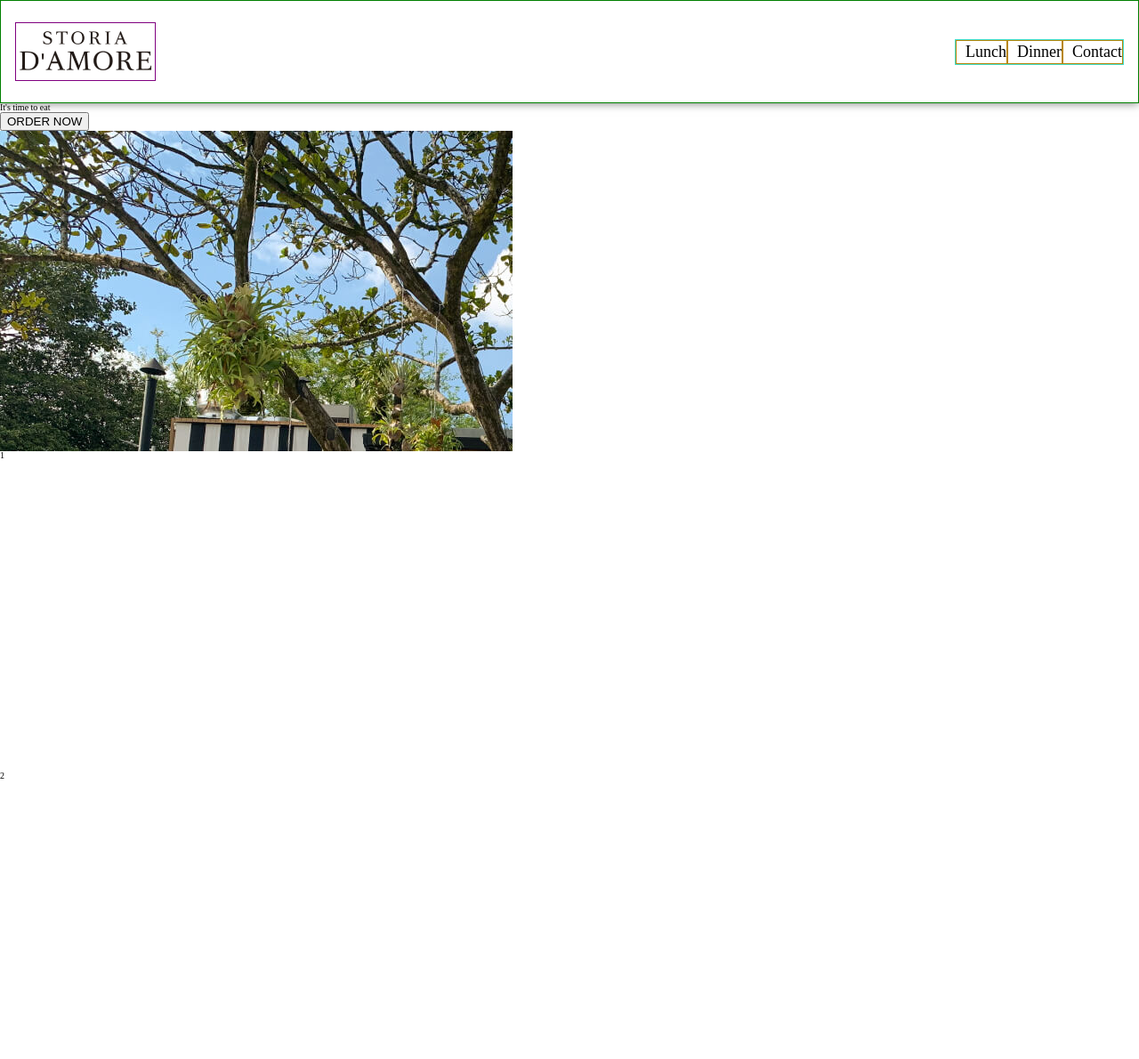
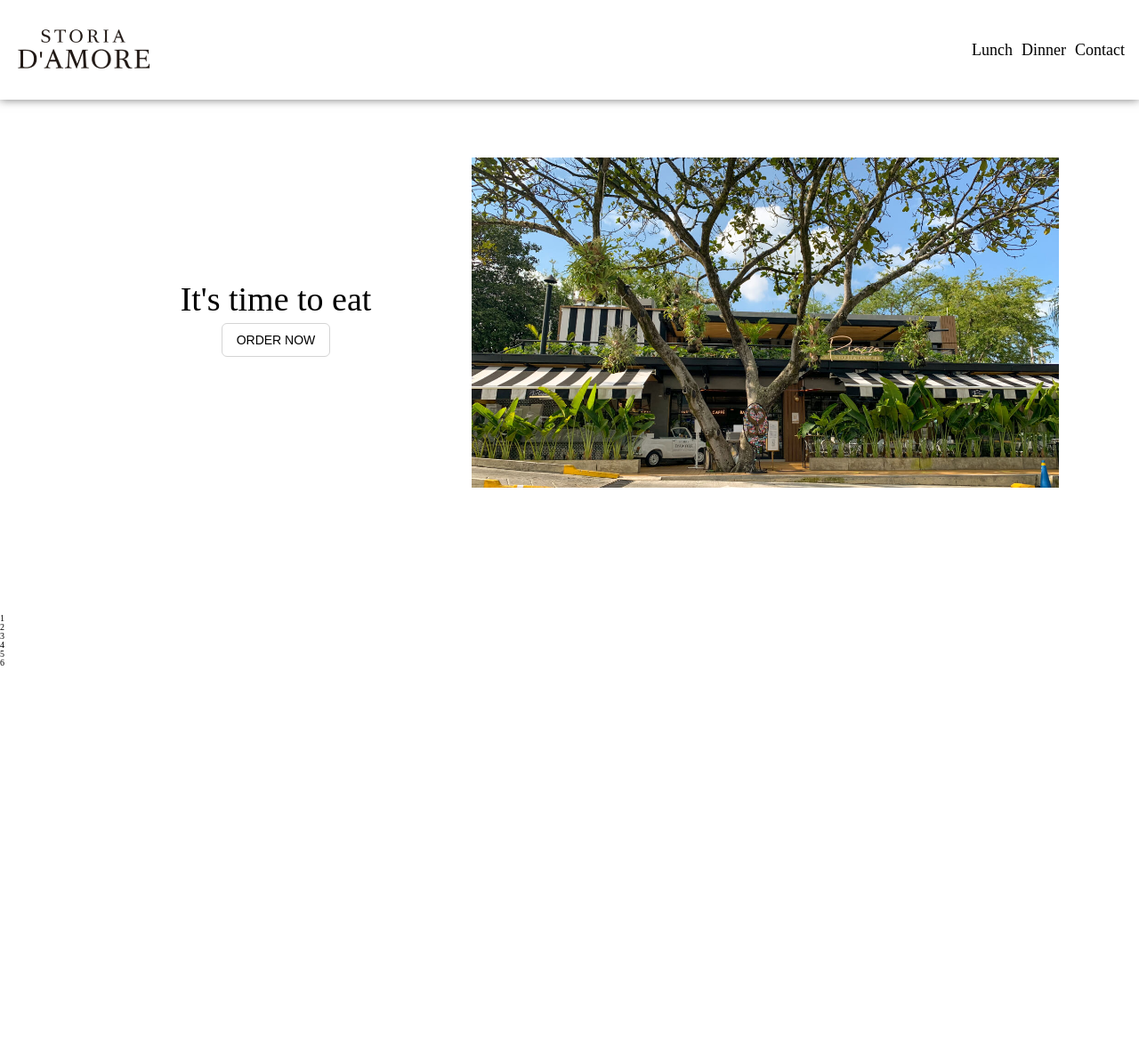
Before and after one commit to alejaburbano/responsive_restaurant, a website: page index.html in a window 1280 px wide. Shown: the top 1190 px of the page at 89% size. After the commit the page ends 800 px from the top, so only its background shows below. Drawn offline with nearby package versions, Linux system fonts and the light colour scheme; a web font is replaced by a local one.

Commit message:
Create a hero section

```diff
--- a/css/styles.css
+++ b/css/styles.css
@@ -18,21 +18,13 @@ header{
 }
 
 .navbar {
-    border: 1px solid green;
-
     padding: 2.4rem 1.6rem;
     display: flex;
     justify-content: space-between;
     align-items: center;
 }
 
-.logo {
-    border: 1px solid purple;
-}
-
 .nav {
-    border: 1px solid turquoise;
-
     padding: 0;
     margin: 0;
     list-style: none;
@@ -40,12 +32,10 @@ header{
 }
 
 .nav li {
-    border: 1px solid darkgoldenrod;
     padding-left: 10px;
     font-size: 1.8rem;
     line-height: 25px;
-
-color: #000000;
+    color: #000000;
 }
 
 ul a {
@@ -56,45 +46,58 @@ ul a {
     display: none;
 }
 
+.main {
+    padding: 3rem 3rem 5rem 3rem;
+}
+
 .hero {
-    background-image: url(../images/HERO.jpg);
+    width: 100%;
+    text-align: center;
+}
 
+.call {
+    font-size: 38px;
+    line-height: 53px;
 }
-/* main{
-    width: 100vw;
-    height: 100vh;
-    display: flex;
-    padding-top: 10vh;
-    flex-direction: row;
-    justify-content: space-evenly;
-    flex-wrap: wrap;
+
+.button {
+    background: #FFFFFF;
+    border: 1px solid #D4D4D4;
+    box-sizing: border-box;
+    border-radius: 6px;
+    font-size: 1.4rem;
+    line-height: 1.6rem;
+    padding: 1rem 1.6rem;
+    margin-bottom: 1.6rem;
 }
-section{
-    width: 45vw;
-    height: 45vh;
-    color: white;
-    box-shadow: 0 0 10px #777777;
+
+.image_hero img {
+    width: 100%;
+    box-sizing: border-box;
 }
-.call{
-    font-family: 'Rosarivo', serif;
-    font-size: 3em;
-    position: absolute;
-    border: 1px solid red;
-}
-.button{
-    background-color: white;
-    color: gray;
-    border: 2px solid gray;
-    border-radius: 5px;
-    position: absolute;
-} */
+
 /*CSS FOR DESKTOP*/
 @media screen and (min-width: 769px) {
     .contact {
         display: block;
     }
-    section{
-        width: 45vw;
-        height: 45vh;
+
+    .main {
+        padding: 6.5rem 9rem 14rem 9rem;
+    }
+
+    .hero {
+        display: flex;
+    }
+
+    .text_action {
+        width: 40%;
+        display: flex;
+        flex-direction: column;
+        justify-content: center;
+    }
+
+    .image_hero {
+        width: 60%;
     }
 }
--- a/index.html
+++ b/index.html
@@ -31,10 +31,18 @@
             </ul>
         </nav>
     </header>
-    <main>
-        <h1 class="call">It's time to eat</h1>
-        <button class="button">ORDER NOW</button>
-        <section class="hero"></section>
+    <main class="main">
+        <section class="hero">
+            <div class="text_action">
+                <h1 class="call">It's time to eat</h1>
+                <div>
+                    <button class="button">ORDER NOW</button>
+                </div>
+            </div>
+            <div class="image_hero">
+                <img src="./images/HERO.jpg" alt="Restaurant lyrata">
+            </div>
+        </section>
     </main>
 
     <main>
```
